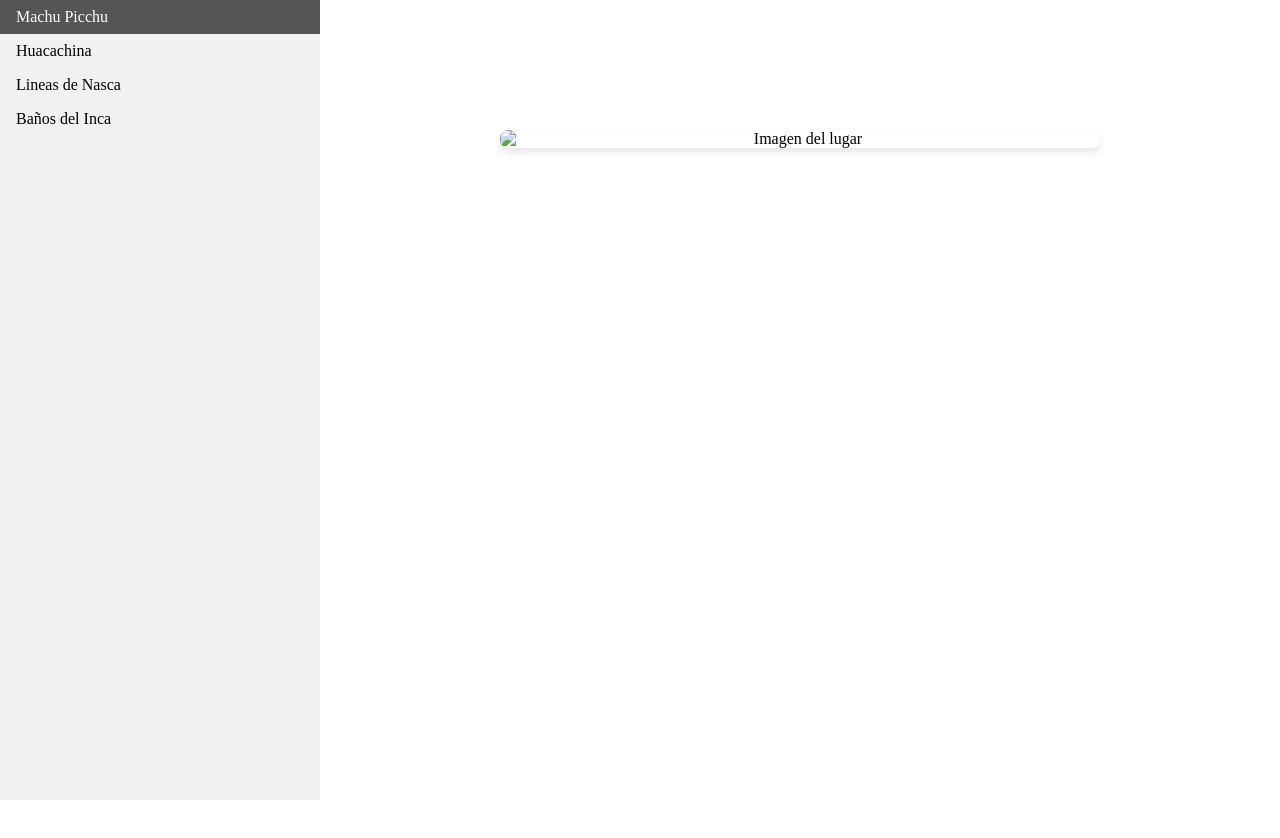
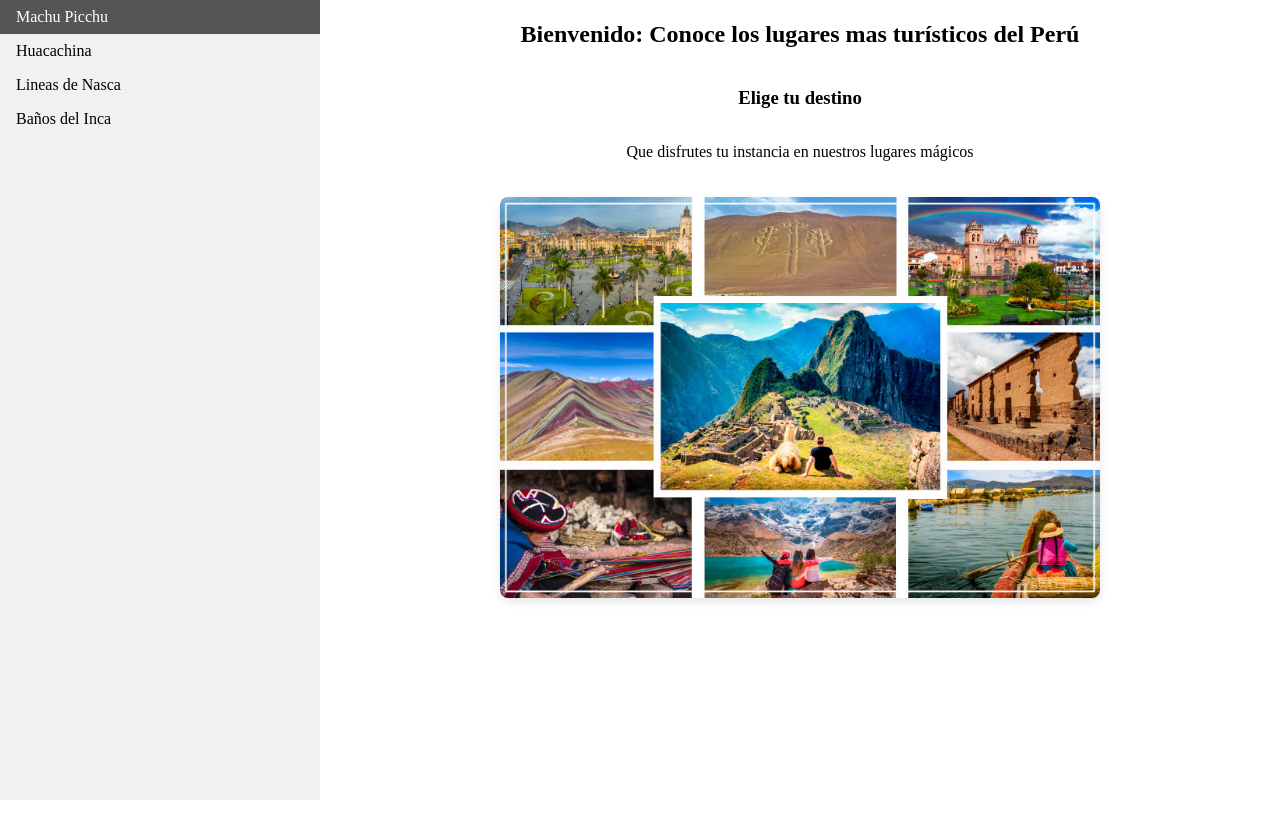
Before and after one commit to JohannTP/Lugares-Turisticos-JS, a plain HTML site: page index.html in a window 1280 px wide. Drawn offline with Linux system fonts and the light colour scheme.

Commit message:
Se agrego el titulo,subtitulo,imagen para la vista por defecto

```diff
--- a/index.html
+++ b/index.html
@@ -19,10 +19,10 @@
     </ul>
 
     <div class="contenedor">
-        <h2 id="titulo"></h2>
-        <h3 id="subtitulo"></h3>
-        <p id="parrafo"></p>
-        <img id="img" src="" alt="Imagen del lugar" class="imagen-lugar">
+        <h2 id="titulo">Bienvenido: Conoce los lugares mas turísticos del Perú</h2>
+        <h3 id="subtitulo">Elige tu destino</h3>
+        <p id="parrafo">Que disfrutes tu instancia en nuestros lugares mágicos</p>
+        <img id="img" src="./assets/peru.jpg" alt="Imagen del lugar" class="imagen-lugar">
     </div>
 
     <script type="module" src="script.js"></script>
--- a/style.css
+++ b/style.css
@@ -18,6 +18,7 @@ li a {
     color: #000;
     padding: 8px 16px;
     text-decoration: none;
+    cursor: pointer;
 }
 
 li a.active {
```
Also changed, not shown: assets/peru.jpg (added).
